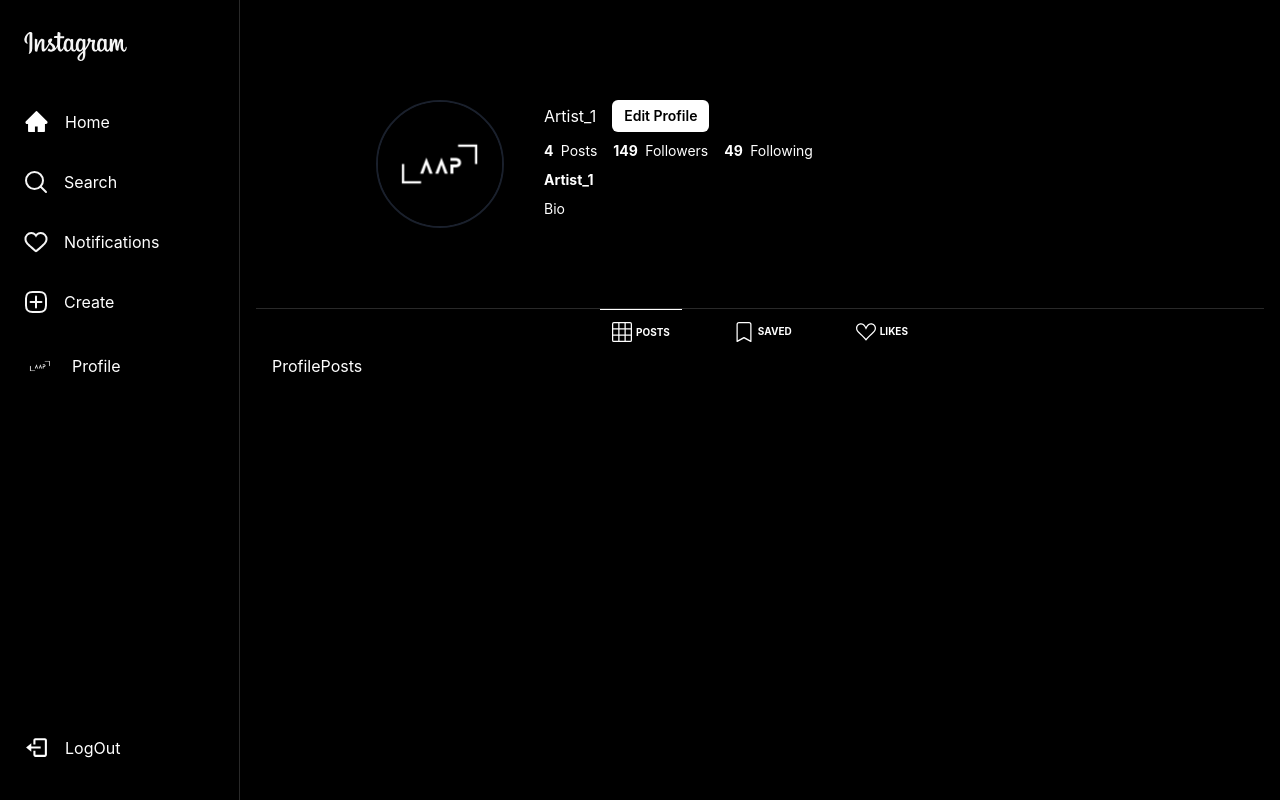
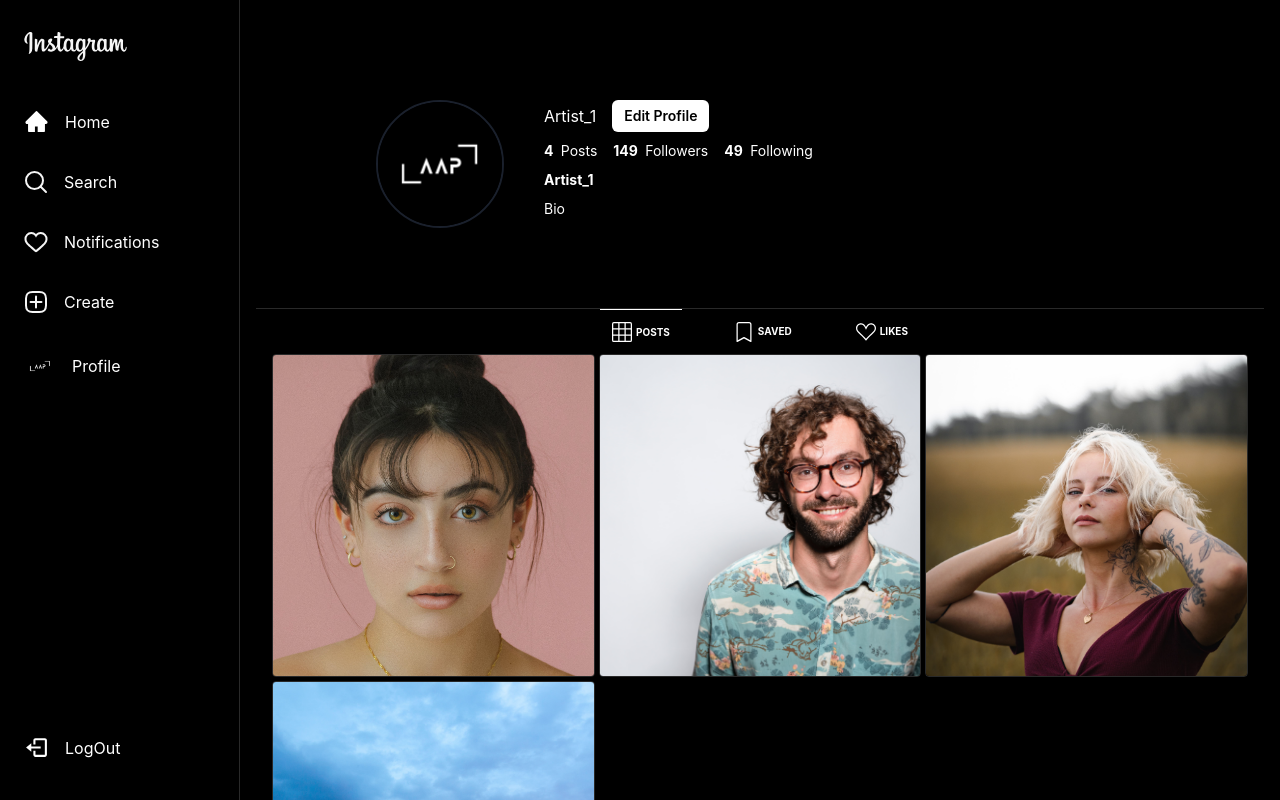
Before and after one commit to ShobhitV15/snapgramm, a React (Vite) app: page /1 in a window 1280 px wide. Shown: the top 800 px of the page. Built offline with nearby package versions, Linux system fonts and the light colour scheme.

Commit message:
7th commit profile posts added to profile

```diff
--- a/src/components/Profile/ProfilePost.jsx
+++ b/src/components/Profile/ProfilePost.jsx
@@ -1,8 +1,36 @@
 import React from 'react'
+import { GridItem, Flex, Text, Image } from '@chakra-ui/react'
+import { AiFillHeart } from 'react-icons/ai'
+import { FaComment } from 'react-icons/fa'
 
-const ProfilePost = () => {
+const ProfilePost = ({img}) => {
   return (
-    <div>ProfilePost</div>
+    <GridItem cursor={'pointer'} borderRadius={4} overflow={'hidden'} border={'1px solid'} borderColor={'whiteAlpha.300'} position={'relative'} aspectRatio={1/1}>
+
+    <Flex opacity={0}
+    _hover={{opacity:1}} position={'absolute'} top={0} left={0} right={0}
+    bottom={0} bg={'blackAlpha.700'} transition={'all 0.3s ease'} zIndex={1} justifyContent={'center'}>
+
+
+    <Flex alignItems={'center'} gap={50} justifyContent={'center'}>
+
+      <Flex>
+        <AiFillHeart size={20}/>
+        <Text fontWeight={'bold'} ml={2}>
+          7
+        </Text>
+      </Flex>
+      <Flex>
+        <FaComment size={20}/>
+        <Text fontWeight={'bold'} ml={2}>
+          7
+        </Text>
+      </Flex>
+
+    </Flex>
+    </Flex>
+    <Image src={img} alt='profile posts' w={'100%'} h={'100%'} objectFit={'cover'}/>
+    </GridItem>
   )
 }
 
--- a/src/components/Profile/ProfilePosts.jsx
+++ b/src/components/Profile/ProfilePosts.jsx
@@ -1,8 +1,39 @@
-import React from 'react'
+import React, { useEffect, useState } from 'react'
+import ProfilePost from './ProfilePost'
+import { Grid,VStack,Skeleton,Box } from '@chakra-ui/react'
 
 const ProfilePosts = () => {
+  const[isLoading,setLoading]=useState(true)
+
+  useEffect(()=>{
+    setTimeout(()=>{
+      setLoading(false)
+    },2000)
+  },[])
   return (
-    <div>ProfilePosts</div>
+    <Grid templateColumns={{sm:"repeat(1,1fr)",md:"repeat(3,1fr)"}} gap={1} columnGap={1}>
+      {isLoading&&[1,2,3,4,5,6].map((_,idx)=>(
+        <VStack key={idx} alignItems={'flex-start'} gap={4}>
+        <Skeleton>
+          <Box h={'300px'}>
+            Contents Wrapped
+          </Box>
+
+        </Skeleton>
+        </VStack>
+      ))}
+
+      {!isLoading &&(
+        <>
+        <ProfilePost img='img1.png'/>
+        <ProfilePost img='img2.png'/>
+        <ProfilePost img='img3.png'/>
+        <ProfilePost img='img4.png'/>
+
+
+        </>
+      )}
+    </Grid>
   )
 }
 
```
